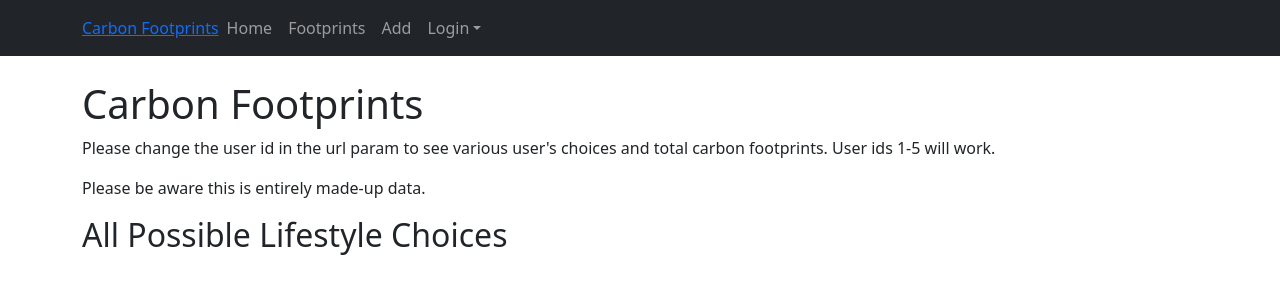
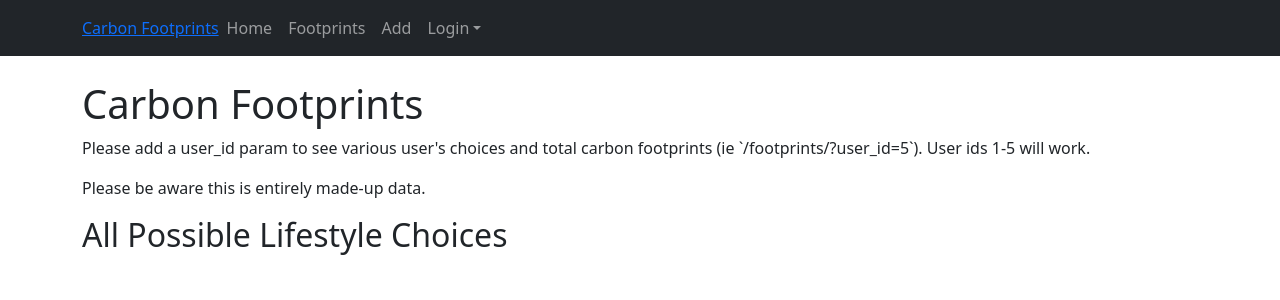
Before and after one commit to kristenstoeckeler/carbon-footprint-calculator, a Django app: page /footprints/ in a window 1280 px wide. Shown: the top 300 px of the page. Run offline with Django 3.2, Linux system fonts and the light colour scheme; data that the repository does not hold is empty.

Commit message:
changed instructional text

```diff
--- a/app/footprints/templates/footprints/base.html
+++ b/app/footprints/templates/footprints/base.html
@@ -76,7 +76,7 @@
   </nav>
   <header class="container mt-4 mb-3">
     <h1>Carbon Footprints</h1>
-    <p>Please change the user id in the url param to see various user's choices and total carbon footprints. User ids 1-5 will work.</p>
+    <p>Please add a user_id param to see various user's choices and total carbon footprints (ie `/footprints/?user_id=5`). User ids 1-5 will work.</p>
     <p>Please be aware this is entirely made-up data.</p>
   </header>
   <div class="body-content">{% block content %}{% endblock content %}</div>
```
